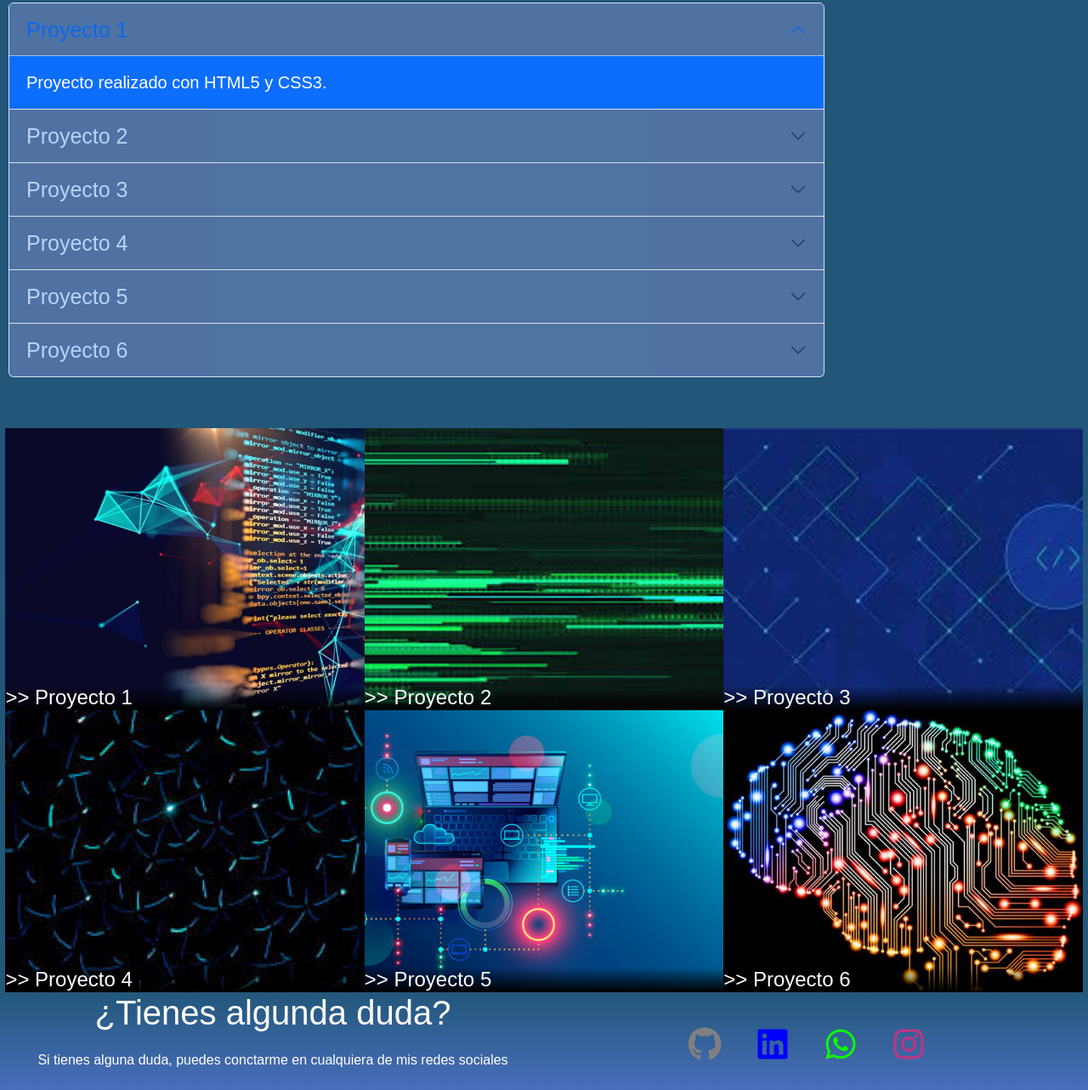
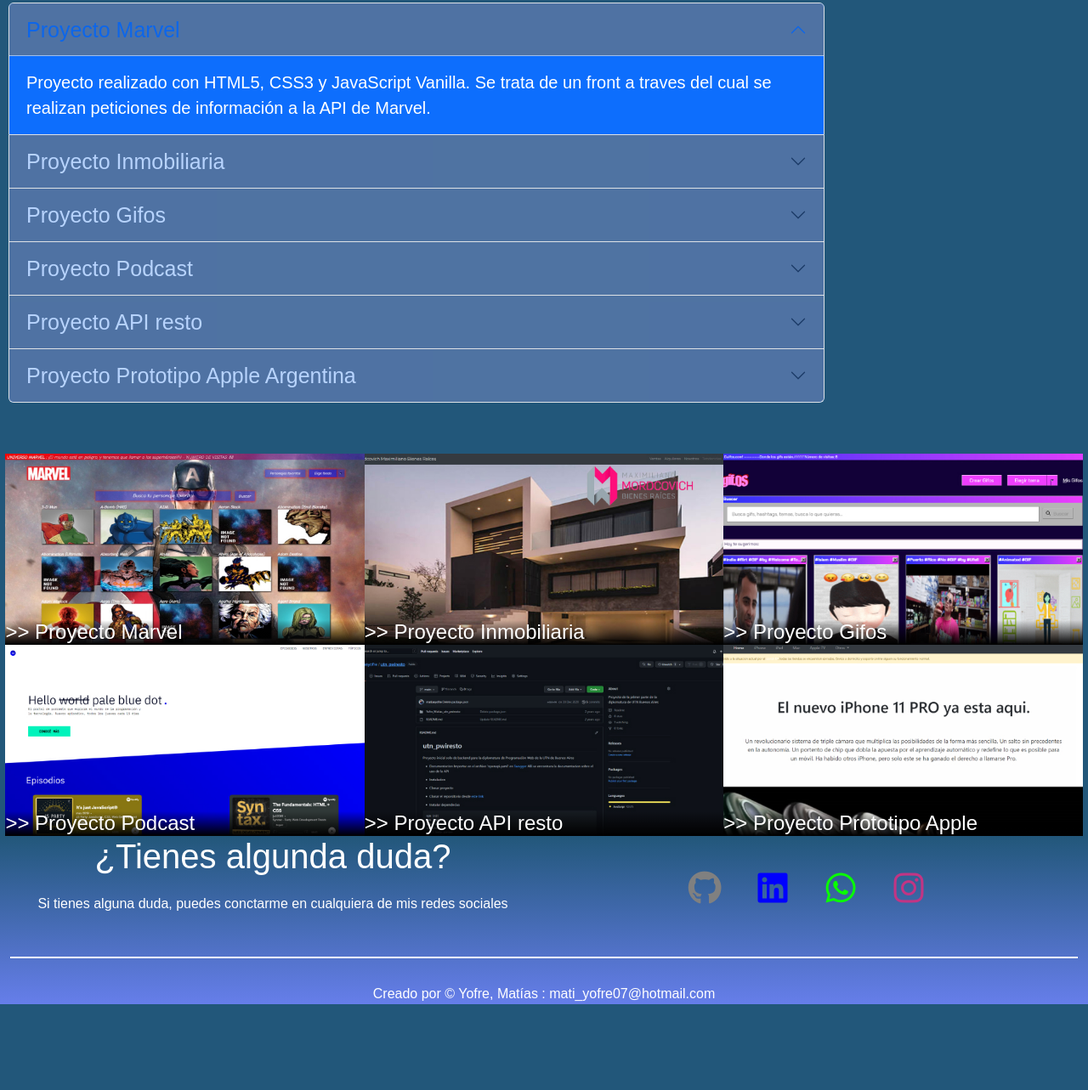
Before and after one commit to matiasyofre/porfolio_yofre_matias_coder, a website: page pages/proyectos.html in a window 1280 px wide. Shown: the part 154-1437 px from the top of the page at 85% size. After the commit the page ends 1352 px from the top, so only its background shows below. Drawn offline with nearby package versions, Linux system fonts and the light colour scheme; a web font is replaced by a local one.

Commit message:
actualizando pagina de proyectos con info real

```diff
--- a/css/style.css
+++ b/css/style.css
@@ -157,7 +157,7 @@
   margin-top: 10px; }
 
 .btn--sobre {
-  background-color: yellow; }
+  background-color: #09ff00; }
 
 .btn--proyecto {
   background-color: aqua; }
--- a/pages/proyectos.html
+++ b/pages/proyectos.html
@@ -45,72 +45,72 @@
         <div class="accordion-item bg-primary">
           <h2 class="accordion-header" id="headingOne">
             <button class="accordion-button bg-secondary" type="button" data-bs-toggle="collapse" data-bs-target="#collapseOne" aria-expanded="true" aria-controls="collapseOne">
-              Proyecto 1
+              Proyecto Marvel
             </button>
           </h2>
           <div id="collapseOne" class="accordion-collapse collapse show" aria-labelledby="headingOne" data-bs-parent="#accordionExample">
             <div class="accordion-body">
-                Proyecto realizado con HTML5 y CSS3.
+                Proyecto realizado con HTML5, CSS3 y JavaScript Vanilla. Se trata de un front a traves del cual se realizan peticiones de información a la API de Marvel.
             </div>
           </div>
         </div>
         <div class="accordion-item bg-primary">
           <h2 class="accordion-header" id="headingTwo">
             <button class="accordion-button bg-secondary collapsed" type="button" data-bs-toggle="collapse" data-bs-target="#collapseTwo" aria-expanded="false" aria-controls="collapseTwo">
-                Proyecto 2
+                Proyecto Inmobiliaria
             </button>
           </h2>
           <div id="collapseTwo" class="accordion-collapse collapse" aria-labelledby="headingTwo" data-bs-parent="#accordionExample">
             <div class="accordion-body">
-                Proyecto realizado con HTML5, CSS3 y JavaScript.
+                Proyecto realizado con HTML5, CSS3 y bootstrap. Desarrollo de un front para empresa inmobiliaria.
             </div>
           </div>
         </div>
         <div class="accordion-item bg-primary">
           <h2 class="accordion-header" id="headingThree">
             <button class="accordion-button bg-secondary collapsed" type="button" data-bs-toggle="collapse" data-bs-target="#collapseThree" aria-expanded="false" aria-controls="collapseThree">
-                Proyecto 3
+                Proyecto Gifos
             </button>
           </h2>
           <div id="collapseThree" class="accordion-collapse collapse" aria-labelledby="headingThree" data-bs-parent="#accordionExample">
             <div class="accordion-body">
-                Proyecto realizado con HTML5, CSS3, JavaScript y NodeJS.
+              Proyecto realizado con HTML5, CSS3 y JavaScript Vanilla. Se trata de un front a traves del cual se realizan peticiones de información a la API de Giphy.
             </div>
           </div>
         </div>
         <div class="accordion-item bg-primary">
             <h2 class="accordion-header" id="headingFour">
               <button class="accordion-button bg-secondary collapsed" type="button" data-bs-toggle="collapse" data-bs-target="#collapseFour" aria-expanded="false" aria-controls="collapseFour">
-                Proyecto 4
+                Proyecto Podcast
               </button>
             </h2>
             <div id="collapseFour" class="accordion-collapse collapse" aria-labelledby="headingFour" data-bs-parent="#accordionExample">
               <div class="accordion-body">
-                Proyecto realizado con HTML5, CSS3, JavaScript, NodeJS y Express.
+                Proyecto realizado con HTML5 y CSS3. Proyecto front de un podcast de programacion.
               </div>
             </div>
           </div>
           <div class="accordion-item bg-primary">
             <h2 class="accordion-header" id="headingFive">
               <button class="accordion-button bg-secondary collapsed" type="button" data-bs-toggle="collapse" data-bs-target="#collapseFive" aria-expanded="false" aria-controls="collapseFive">
-                Proyecto 5
+                Proyecto API resto
               </button>
             </h2>
             <div id="collapseFive" class="accordion-collapse collapse" aria-labelledby="headingFive" data-bs-parent="#accordionExample">
               <div class="accordion-body">
-                Proyecto realizado con HTML5, CSS3, JavaScript, NodeJS y Express.
+                Proyecto realizado con NodeJS, Express, Sequelize, body parser, router y JWT. Consiste en un CRUD de usuarios, productos y pedidos.
               </div>
             </div>
           </div>
           <div class="accordion-item bg-primary">
             <h2 class="accordion-header" id="headingSix">
               <button class="accordion-button bg-secondary collapsed" type="button" data-bs-toggle="collapse" data-bs-target="#collapseSix" aria-expanded="false" aria-controls="collapseSix">
-                Proyecto 6
+                Proyecto Prototipo Apple Argentina
               </button>
             </h2>
             <div id="collapseSix" class="accordion-collapse collapse" aria-labelledby="headingSix" data-bs-parent="#accordionExample">
               <div class="accordion-body">
-                Proyecto realizado con HTML5, CSS3, JavaScript, NodeJS, Express y JWT.
+                Proyecto realizado con HTML5, CSS3 y Bootstrap. Prototipo de landing page Apple Argentina.
               </div>
             </div>
           </div>
@@ -119,28 +119,28 @@
     <main class="main">
         <section class="projectsContainer">
             <div class="galleryItem">
-                <a href="http://www.google.com" target="_blank"><img src="../assets/historia-de-los-lenguajes-de-programación-1-1024x546.jpg" alt="prueba" class="galleryImg"></a>
-                <h4 class="project_name"> >> Proyecto 1 </h4>
+                <a href="https://github.com/matiasyofre/marvelApp" target="_blank"><img src="../assets/proyecto_marvel.jpg" alt="proyecto marvel" class="galleryImg"></a>
+                <h4 class="project_name"> >> Proyecto Marvel </h4>
             </div>
             <div class="galleryItem">
-                <a href="http://www.google.com" target="_blank"><img src="../assets/images (1).jpg" alt="prueba" class="galleryImg"></a>
-                <h4 class="project_name"> >> Proyecto 2 </h4>
+                <a href="https://matiasyofre.github.io/inmobiliaria_mordcovich/" target="_blank"><img src="../assets/proyecto_inmobiliaria.jpg" alt="proyecto inmobiliaria" class="galleryImg"></a>
+                <h4 class="project_name"> >> Proyecto Inmobiliaria </h4>
             </div>
             <div class="galleryItem">
-                <a href="http://www.google.com" target="_blank"><img src="../assets/images (2).jpg" alt="prueba" class="galleryImg"></a>
-                <h4 class="project_name"> >> Proyecto 3 </h4>
+                <a href="https://matiasyofre.github.io/proyecto_gifos/" target="_blank"><img src="../assets/proyecto_gifos.jpg" alt="proyecto gifos" class="galleryImg"></a>
+                <h4 class="project_name"> >> Proyecto Gifos </h4>
             </div>
             <div class="galleryItem">
-                <a href="http://www.google.com" target="_blank"><img src="../assets/images (3).jpg" alt="prueba" class="galleryImg"></a>
-                <h4 class="project_name"> >> Proyecto 4 </h4>
+                <a href="https://matiasyofre.github.io/proyecto_podcast/" target="_blank"><img src="../assets/proyecto_podcast.jpg" alt="proyecto podcast" class="galleryImg"></a>
+                <h4 class="project_name"> >> Proyecto Podcast </h4>
             </div>
             <div class="galleryItem">
-                <a href="http://www.google.com" target="_blank"><img src="../assets/contratar-desarrollo-web-profesional.jpg" alt="prueba" class="galleryImg"></a>
-                <h4 class="project_name"> >> Proyecto 5 </h4>
+                <a href="https://github.com/matiasyofre/utn_pwiresto" target="_blank"><img src="../assets/proyecto_pwiresto.jpg" alt="proyecto api resto" class="galleryImg"></a>
+                <h4 class="project_name"> >> Proyecto API resto </h4>
             </div>
             <div class="galleryItem">
-                <a href="http://www.google.com" target="_blank"><img src="../assets/be4991290d506ba6988dcff494e8e58e.jpg" alt="prueba" class="galleryImg"></a>
-                <h4 class="project_name"> >> Proyecto 6 </h4>
+                <a href="https://matiasyofre.github.io/prototipo_apple/" target="_blank"><img src="../assets/proyecto_apple.jpg" alt="proyecto apple argentina" class="galleryImg"></a>
+                <h4 class="project_name"> >> Proyecto Prototipo Apple </h4>
             </div>
         </section>
     </main>
@@ -152,10 +152,10 @@
                     <p class="footer__copy">Si tienes alguna duda, puedes conctarme en cualquiera de mis redes sociales</p>
                 </div>
                 <div class="footer__social">
-                    <a href="http://www.github.com" target="_blank" class="footer__link"><i class="fa-brands fa-github" ></i></a>
-                    <a href="http://www.linkedin.com" target="_blank" class="footer__link"><i class="fa-brands fa-linkedin"></i></a>
-                    <a href="http://www.whatsapp.com" target="_blank" class="footer__link"><i class="fa-brands fa-whatsapp"></i></a>
-                    <a href="http://www.instagram.com" target="_blank" class="footer__link"><i class="fa-brands fa-instagram"></i></a>
+                  <a href="https://github.com/matiasyofre" target="_blank" class="footer__link"><i class="fa-brands fa-github" ></i></a>
+                  <a href="https://www.linkedin.com/in/matías-alexis-yofre-8623331b2" target="_blank" class="footer__link"><i class="fa-brands fa-linkedin"></i></a>
+                  <a href="https://api.whatsapp.com/send?phone=+5493513830203" target="_blank" class="footer__link"><i class="fa-brands fa-whatsapp"></i></a>
+                  <a href="https://www.instagram.com/matias.yofre" target="_blank" class="footer__link"><i class="fa-brands fa-instagram"></i></a>
                 </div>
             </div>
             <p class="footer__copyright">
```
Also changed, not shown: index.html (+4 -4 lines), pages/conocimientos.html (+4 -4 lines), pages/contacto.html (+4 -4 lines), pages/sobre_mi.html (+5 -5 lines), assets/proyecto marvel.jpeg (added), assets/proyecto_apple.jpg (added), assets/proyecto_gifos.jpg (added), assets/proyecto_inmobiliaria.jpg (added), assets/proyecto_marvel.jpg (added), assets/proyecto_podcast.jpg (added), assets/proyecto_pwiresto.jpg (added), 1 other file.
